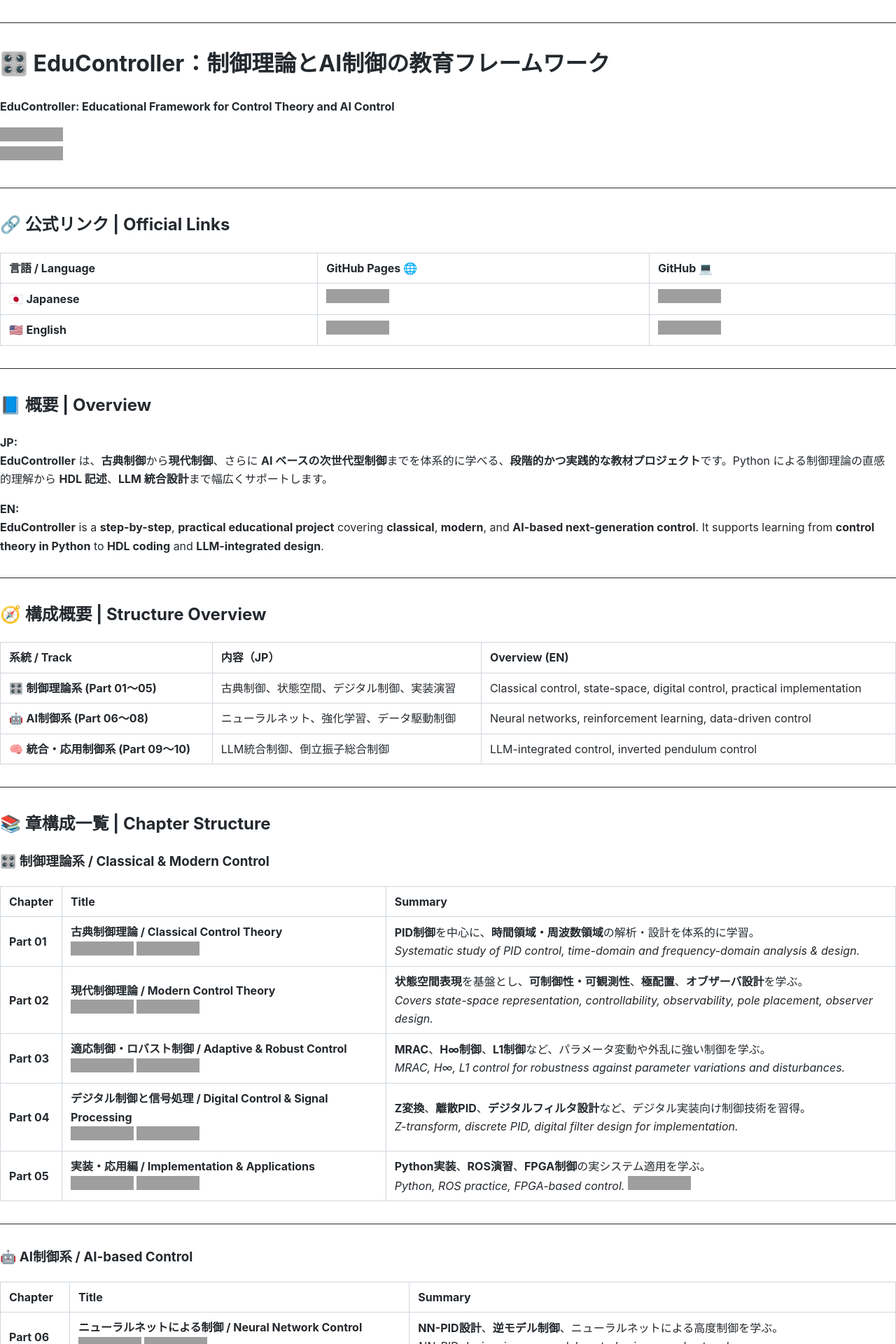
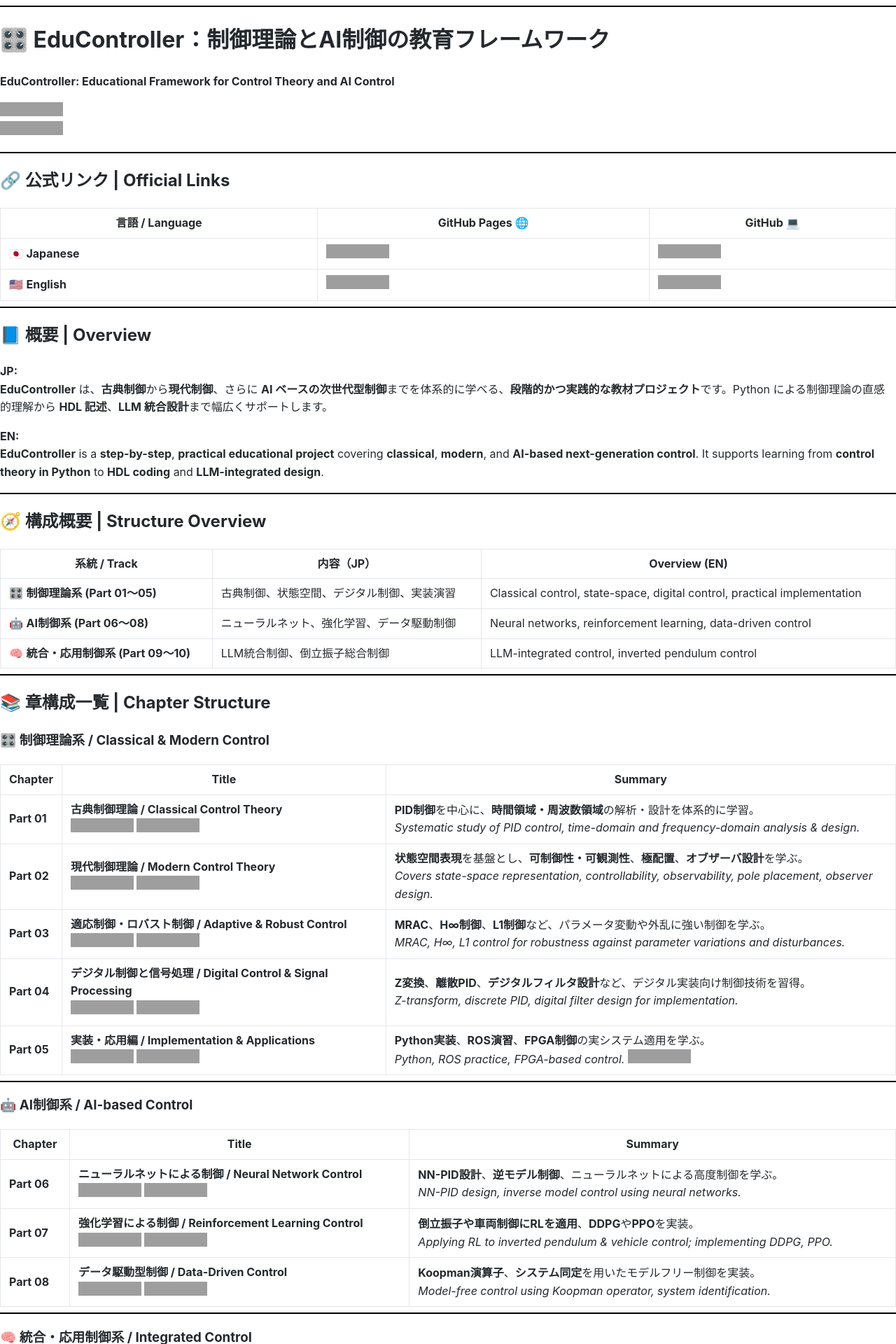
Before and after one commit to Samizo-AITL/EduController, a Jekyll site: the page built from index.md, in a window 1280 px wide. Shown: the top 1920 px of the page at 70% size. Built offline with Jekyll 4.4.1, drawn with Linux system fonts in a browser that asks for light colours; grey boxes are pictures that could not be loaded.

Commit message:
Update style.css

```diff
--- a/assets/css/style.css
+++ b/assets/css/style.css
@@ -1,23 +1,11 @@
 /* ──────────────── */
-/* Minimal GitHub-like Style */
+/* Minimal CSS Style */
 /* ──────────────── */
 
-/* 基本フォントと色 */
-html, body {
-  margin: 0;
-  padding: 0;
-  background: #fff;
-  color: #24292e; /* GitHub標準テキスト色 */
-  font-family: -apple-system, BlinkMacSystemFont, "Segoe UI", Helvetica, Arial, sans-serif;
-  font-size: 16px;
-  line-height: 1.65;
-}
-
-/* 区切り線（黒実線に近い濃いグレー） */
+/* 区切り線は黒実線 */
 hr {
   border: 0;
-  border-top: 1px solid #24292e;
-  margin: 2rem 0;
+  border-top: 2px solid #000;
 }
 
 /* 表のスタイル */
@@ -27,7 +15,26 @@
 }
 
 th, td {
-  border: 1px solid #d0d7de; /* GitHubっぽい薄グレー */
+  border: 1px solid #e5e7eb; /* 薄い線 */
   padding: .5rem .75rem;
-  text-align: left;
 }
+
+/* フォント（GitHub風） */
+body {
+  font-family: -apple-system, BlinkMacSystemFont, "Segoe UI", Helvetica, Arial,
+    sans-serif, "Apple Color Emoji", "Segoe UI Emoji";
+  font-size: 16px;
+  line-height: 1.6;
+  color: #24292e;
+  background: #fff;
+  margin: 0;
+  padding: 0;
+}
+
+/* Mermaid 図は中央寄せ */
+.mermaid {
+  display: block;
+  margin: 1.25rem auto;
+  max-width: 100%;
+  text-align: center;
+}
```
